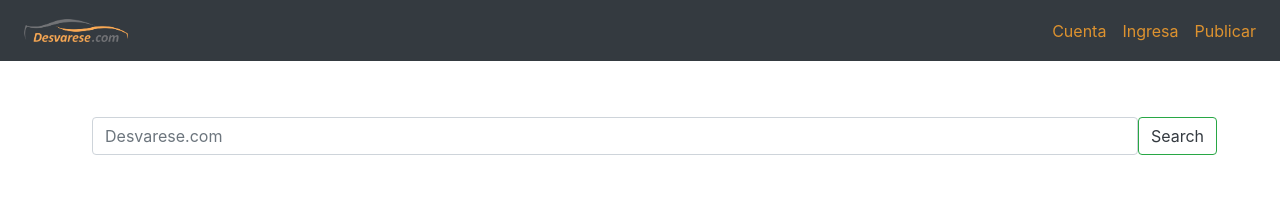
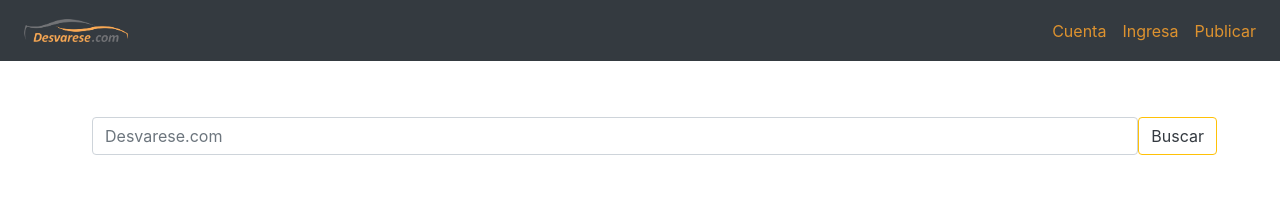
Before and after one commit to Tutienda1320/Desvarese.com, an Angular app: page / in a window 1280 px wide. Shown: the top 207 px of the page. Built offline with nearby package versions, Linux system fonts and the light colour scheme.

Commit message:
Se cambia lenguaje

```diff
--- a/src/app/components/shared/navbar/navbar.component.html
+++ b/src/app/components/shared/navbar/navbar.component.html
@@ -23,5 +23,5 @@
 
 <form class="form-check-inline my- m-lg-5 float-lg-right container-sm">
     <input class="form-control my-sm-2 text-dark" type="search" placeholder="Desvarese.com" aria-label="Search">
-    <button class="btn btn-outline-success my-0 my-sm-0 text-xl-center text-dark" type="submit">Search</button>
+    <button class="btn btn-outline-warning my-0 my-sm-0 text-xl-center text-dark" type="submit">Buscar</button>
 </form>
--- a/src/index.html
+++ b/src/index.html
@@ -1,5 +1,5 @@
 <!doctype html>
-<html lang="en">
+<html lang="sp">
 
 <head>
     <meta charset="utf-8">
@@ -13,13 +13,9 @@
 
 <body>
     <app-root></app-root>
-
     <script src="https://code.jquery.com/jquery-3.5.1.slim.min.js" integrity="sha384-DfXdz2htPH0lsSSs5nCTpuj/zy4C+OGpamoFVy38MVBnE+IbbVYUew+OrCXaRkfj" crossorigin="anonymous"></script>
     <script src="https://cdn.jsdelivr.net/npm/popper.js@1.16.1/dist/umd/popper.min.js" integrity="sha384-9/reFTGAW83EW2RDu2S0VKaIzap3H66lZH81PoYlFhbGU+6BZp6G7niu735Sk7lN" crossorigin="anonymous"></script>
     <script src="https://cdn.jsdelivr.net/npm/bootstrap@4.5.3/dist/js/bootstrap.min.js" integrity="sha384-w1Q4orYjBQndcko6MimVbzY0tgp4pWB4lZ7lr30WKz0vr/aWKhXdBNmNb5D92v7s" crossorigin="anonymous"></script>
-
-
-
 </body>
 
 </html>
```
